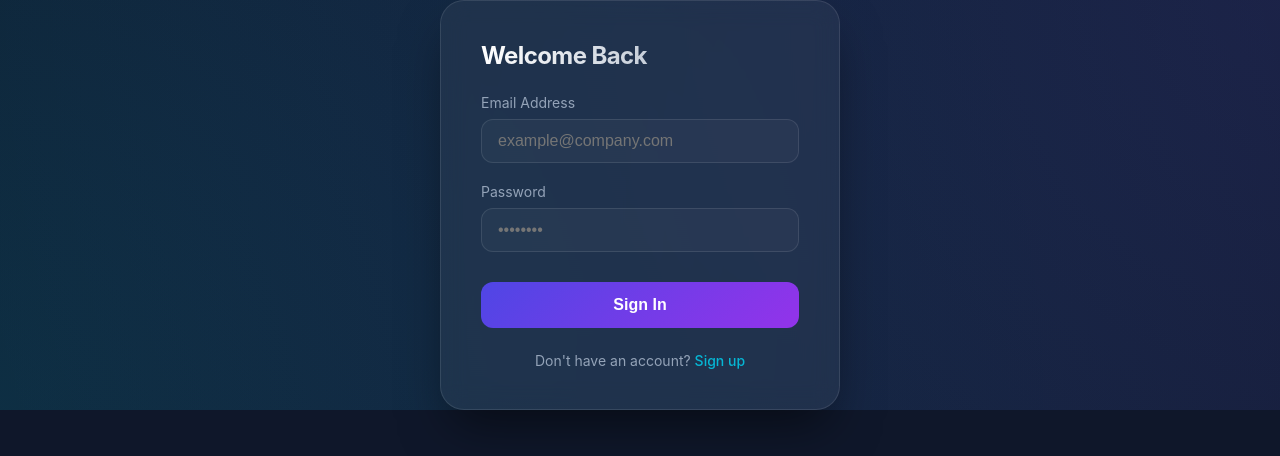
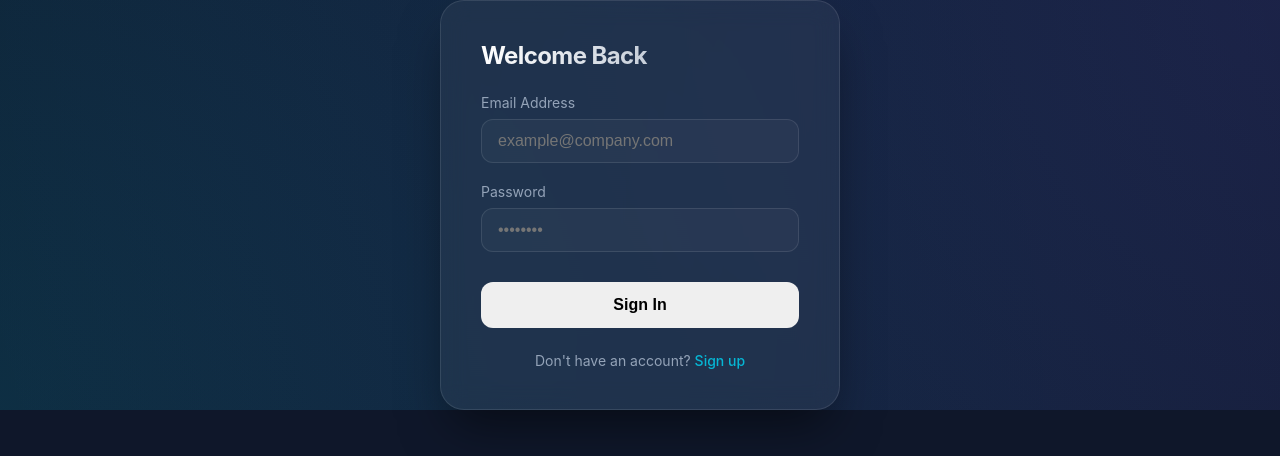
Before and after one commit to akshatAGgarg/Demy_Site, a Next.js app in the folder cli-test-site/: page /login in a window 1280 px wide. Shown: the top 456 px of the page. Built offline with nearby package versions, Linux system fonts and the light colour scheme.

Commit message:
Updated submit button classname

```diff
--- a/cli-test-site/pages/login.js
+++ b/cli-test-site/pages/login.js
@@ -41,7 +41,7 @@
                             required
                         />
                     </div>
-                    <button type="submit" className="btn btn-primary">Sign In</button>
+                    <button type="submit" className="btn btn-primary2">Sign In</button>
                 </form>
                 <div className="link-text">
                     Don't have an account? <Link href="/signup">Sign up</Link>
```
